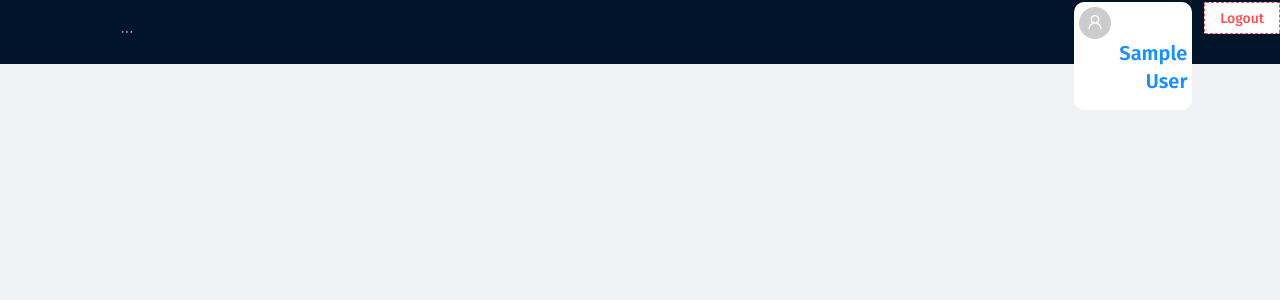
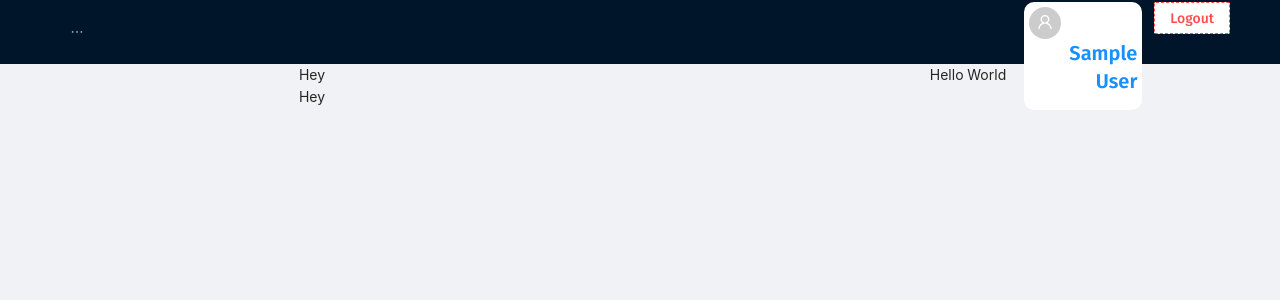
Before and after one commit to chumbalayaa/ignite-client, a React (Create React App) app: page /profile in a window 1280 px wide. Shown: the top 300 px of the page. Built offline with nearby package versions, Linux system fonts and the light colour scheme; sample sign-in values are in the browser's storage.

Commit message:
Added components for profile page

```diff
--- a/src/App/App.css
+++ b/src/App/App.css
@@ -45,7 +45,7 @@
   width: 100%;
   position: fixed;
   text-align: right;
-  margin-bottom: 10px;
+  display: contents;
 }
 
 #mainNavLeft {
--- a/src/HomePage/HomePage.js
+++ b/src/HomePage/HomePage.js
@@ -2,13 +2,13 @@ import React from "react";
 
 import NavigationBar from "../_components/navbar.component";
 import SearchComponent from "../_components/search.component";
-import { userService, authenticationService } from "../_services";
+import { authenticationService } from "../_services";
 
 import { Layout } from "antd";
 
 import "./HomePage.css";
 
-const { Header, Sider, Content, Footer } = Layout;
+const { Header, Footer } = Layout;
 
 class HomePage extends React.Component {
   constructor(props) {
@@ -20,7 +20,6 @@ class HomePage extends React.Component {
   }
 
   render() {
-    const { currentUser } = this.state;
     return (
       <Layout>
         <Header>
--- a/src/LoginPage/LoginPage.js
+++ b/src/LoginPage/LoginPage.js
@@ -3,7 +3,7 @@ import React from "react";
 import Explainer from "../_components/explainer.component";
 import Login from "../_components/login.component";
 
-import { Layout, Row, Col, Divider } from "antd";
+import { Layout, Row, Col } from "antd";
 
 import NavigationBar from "../_components/navbar.component";
 
@@ -11,7 +11,7 @@ import { authenticationService } from "../_services/";
 
 import "./LoginPage.css";
 
-const { Header, Sider, Content } = Layout;
+const { Header } = Layout;
 
 class LoginPage extends React.Component {
   constructor(props) {
@@ -27,8 +27,6 @@ class LoginPage extends React.Component {
   }
 
   render() {
-    const { currentUser } = this.state;
-    const style = { padding: "8px 0" };
     return (
       <Layout>
         <Header>
--- a/src/ProfilePage/ProfilePage.js
+++ b/src/ProfilePage/ProfilePage.js
@@ -3,6 +3,8 @@ import React from "react";
 import { Layout, Row, Col, Divider } from "antd";
 
 import NavigationBar from "../_components/navbar.component";
+import Profile from "../_components/profile.component";
+import ProfileSecondary from "../_components/profilesecondary.component";
 
 import { authenticationService } from "../_services/";
 
@@ -18,12 +20,26 @@ class ProfilePage extends React.Component {
   }
 
   render() {
-    const { currentUser } = this.state;
     return (
       <Layout>
         <Header>
           <NavigationBar {...this.state} />
         </Header>
+        <Content>
+          <Row
+            id="profile-row-main"
+            gutter={{ xs: 8, sm: 16, md: 24, lg: 32 }}
+            jusitfy="center"
+            align="top"
+          >
+            <Col id="profile-col" className="gutter-row" span={12}>
+              <Profile />
+            </Col>
+            <Col id="profile-secondary-col" className="gutter-row" span={12}>
+              <ProfileSecondary />
+            </Col>
+          </Row>
+        </Content>
       </Layout>
     );
   }
--- a/src/SignupPage/SignupPage.js
+++ b/src/SignupPage/SignupPage.js
@@ -25,7 +25,6 @@ class SignupPage extends React.Component {
   }
 
   render() {
-    const { currentUser } = this.state;
     return (
       <Layout>
         <Header>
--- /dev/null
+++ b/src/_components/profile.component.js
@@ -0,0 +1,31 @@
+import React, { Component } from "react";
+import { Layout, Row, Col, Divider } from "antd";
+import { userService } from "../_services/user.service";
+
+import { authenticationService } from "../_services/";
+
+const { Header, Sider, Content, Footer } = Layout;
+
+export default class Profile extends Component {
+  constructor(props) {
+    super(props);
+
+    console.log("hey");
+    this.state = {
+      currentUser: authenticationService.currentUserValue,
+    };
+  }
+
+  render() {
+    return (
+      <div id="profileMain">
+        Hey
+        <Row>
+          <Col id="profileName" span={12} offset={6}>
+            Hey
+          </Col>
+        </Row>
+      </div>
+    );
+  }
+}
--- /dev/null
+++ b/src/_components/profilesecondary.component.js
@@ -0,0 +1,17 @@
+import React, { Component } from "react";
+import { Layout, Input, Select, Button, Checkbox } from "antd";
+import { userService } from "../_services/user.service";
+
+import { history } from "../_helpers";
+
+const { Header, Sider, Content, Footer } = Layout;
+
+export default class ProfileSecondary extends Component {
+  constructor(props) {
+    super(props);
+  }
+
+  render() {
+    return <div id="profileMain">Hello World</div>;
+  }
+}
--- a/src/_components/search.component.js
+++ b/src/_components/search.component.js
@@ -1,6 +1,5 @@
 import React, { Component } from "react";
-import { Layout, Input, Select, Button, Checkbox } from "antd";
-import { userService } from "../_services/user.service";
+import { Layout, Input, Select } from "antd";
 
 import { history } from "../_helpers";
 import { artistService } from "../_services/artistService";
@@ -8,7 +7,7 @@ import { projectService } from "../_services/projectService";
 
 const { Search } = Input;
 const { Option } = Select;
-const { Header, Sider, Content, Footer } = Layout;
+const { Content } = Layout;
 
 export default class SearchComponent extends Component {
   constructor(props) {
@@ -34,12 +33,12 @@ export default class SearchComponent extends Component {
       category: this.category,
       search: res,
     };
-    if (this.category == "Artist") {
+    if (this.category === "Artist") {
       return artistService
         .artistSearch(req)
         .then((result) => this.updateResults(result))
         .catch((err) => console.log("heyo", err));
-    } else if (this.category == "Project") {
+    } else if (this.category === "Project") {
       return projectService
         .projectSearch(req)
         .then((result) => this.updateResults(result))
--- a/src/_components/signup.component.js
+++ b/src/_components/signup.component.js
@@ -1,5 +1,5 @@
 import React, { Component } from "react";
-import { Form, Input, Button, Checkbox } from "antd";
+import { Form, Input, Button } from "antd";
 
 import { userService } from "../_services/user.service";
 
--- a/src/_services/authentication.service.js
+++ b/src/_services/authentication.service.js
@@ -1,6 +1,4 @@
 import { BehaviorSubject } from "rxjs";
-
-import axios from "axios";
 
 const currentUserSubject = new BehaviorSubject(
   JSON.parse(localStorage.getItem("currentUser"))
```
Also changed, not shown: src/_components/artistprofile.component.js (added, +19 -0 lines), src/_components/projectlist.component.js (added, +19 -0 lines).
